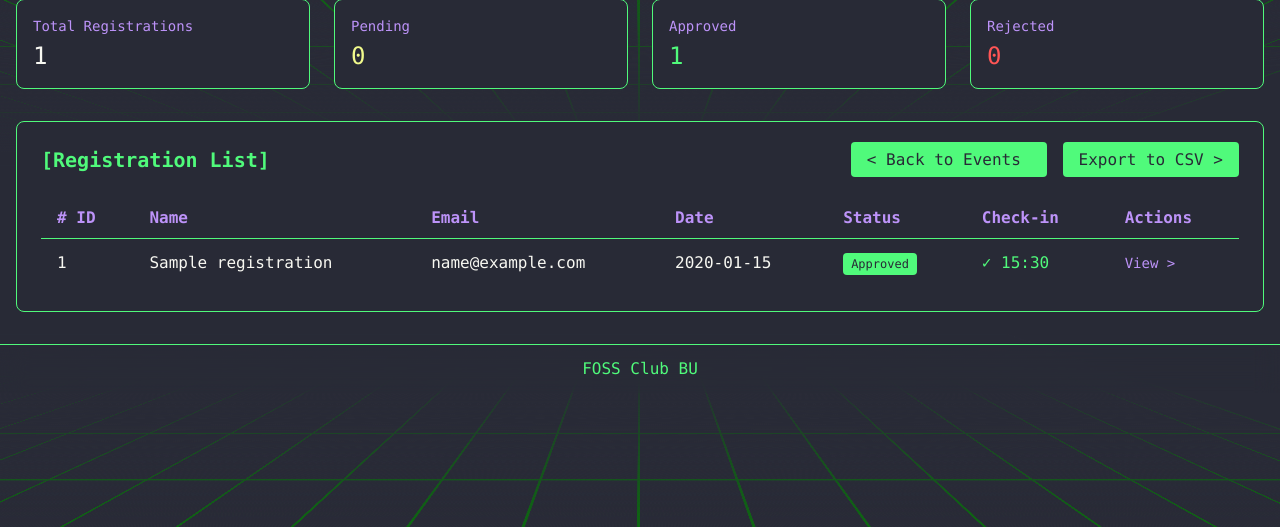
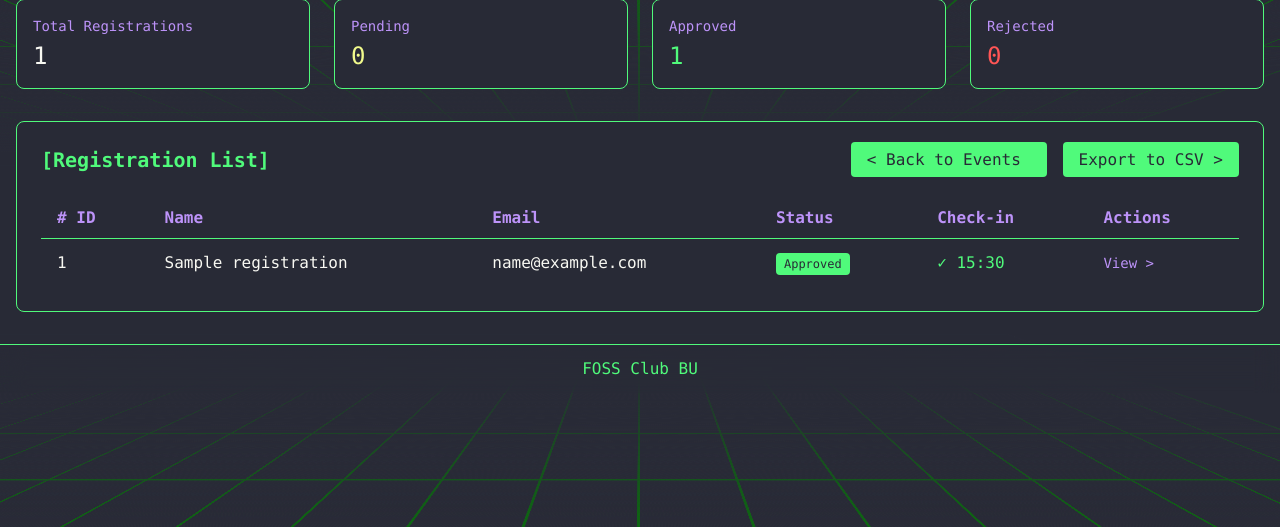
Before and after one commit to vaibhavkothari33/LinuxFest, a Django app: page /dashboard/events/1/registrations/ in a window 1280 px wide. Shown: the part 150-677 px from the top of the page. Run offline with Django 5.2, Linux system fonts and the light colour scheme; a user stored in the database is signed in; tables that the repository leaves empty hold one stand-in row (values such as "Sample post"); some libraries are stand-ins or nearby versions.

Commit message:
Remove registration date column from event registrations table

```diff
--- a/templates/dashboard/events/registrations.html
+++ b/templates/dashboard/events/registrations.html
@@ -55,7 +55,6 @@
                                 <th class="px-4 py-2 text-terminal-purple"># ID</th>
                                 <th class="px-4 py-2 text-terminal-purple">Name</th>
                                 <th class="px-4 py-2 text-terminal-purple">Email</th>
-                                <th class="px-4 py-2 text-terminal-purple">Date</th>
                                 <th class="px-4 py-2 text-terminal-purple">Status</th>
                                 <th class="px-4 py-2 text-terminal-purple">Check-in</th>
                                 <th class="px-4 py-2 text-terminal-purple">Actions</th>
@@ -67,7 +66,6 @@
                                     <td class="px-4 py-3 text-terminal-white">{{ registration.id }}</td>
                                     <td class="px-4 py-3 text-terminal-white">{{ registration.name }}</td>
                                     <td class="px-4 py-3 text-terminal-white">{{ registration.email }}</td>
-                                    <td class="px-4 py-3 text-terminal-white">{{ registration.registration_date|date:"Y-m-d" }}</td>
                                     <td class="px-4 py-3">
                                         <span class="px-2 py-1 text-xs rounded
                                             {% if registration.status == 'approved' %}bg-terminal-green text-terminal-black
```
